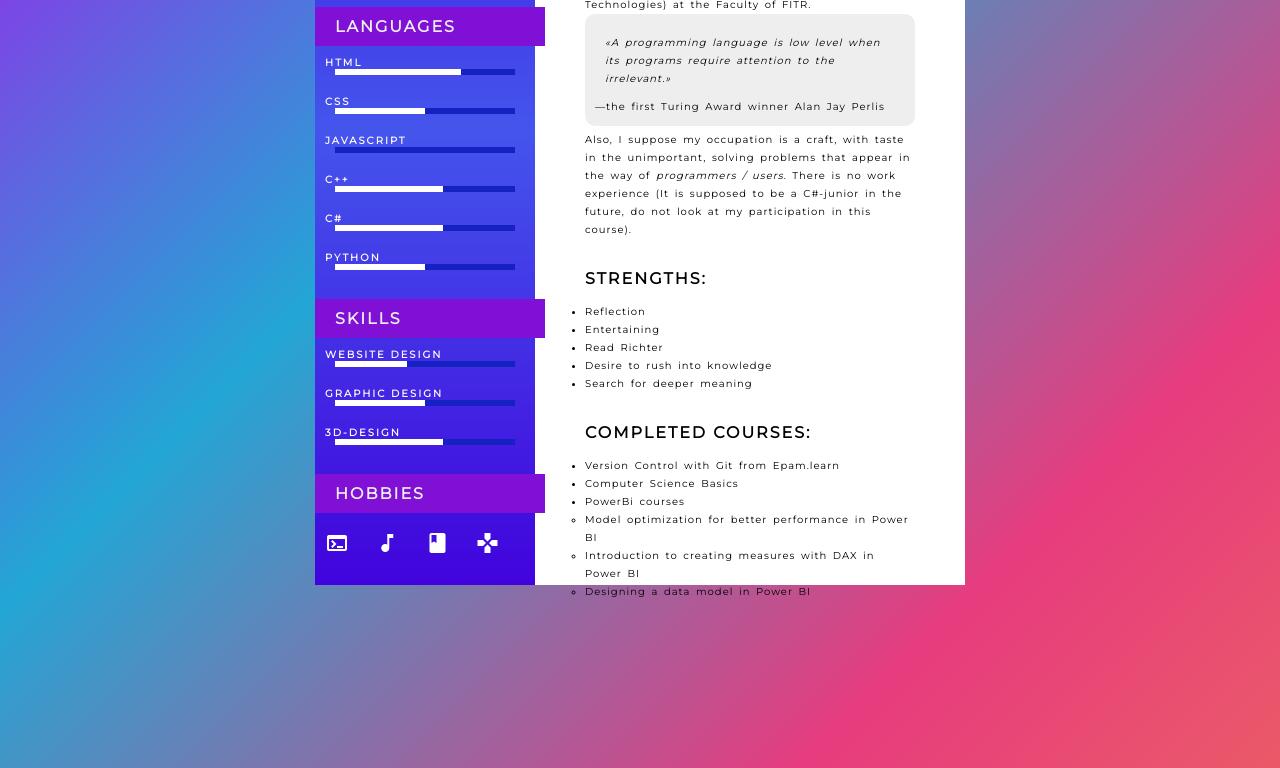
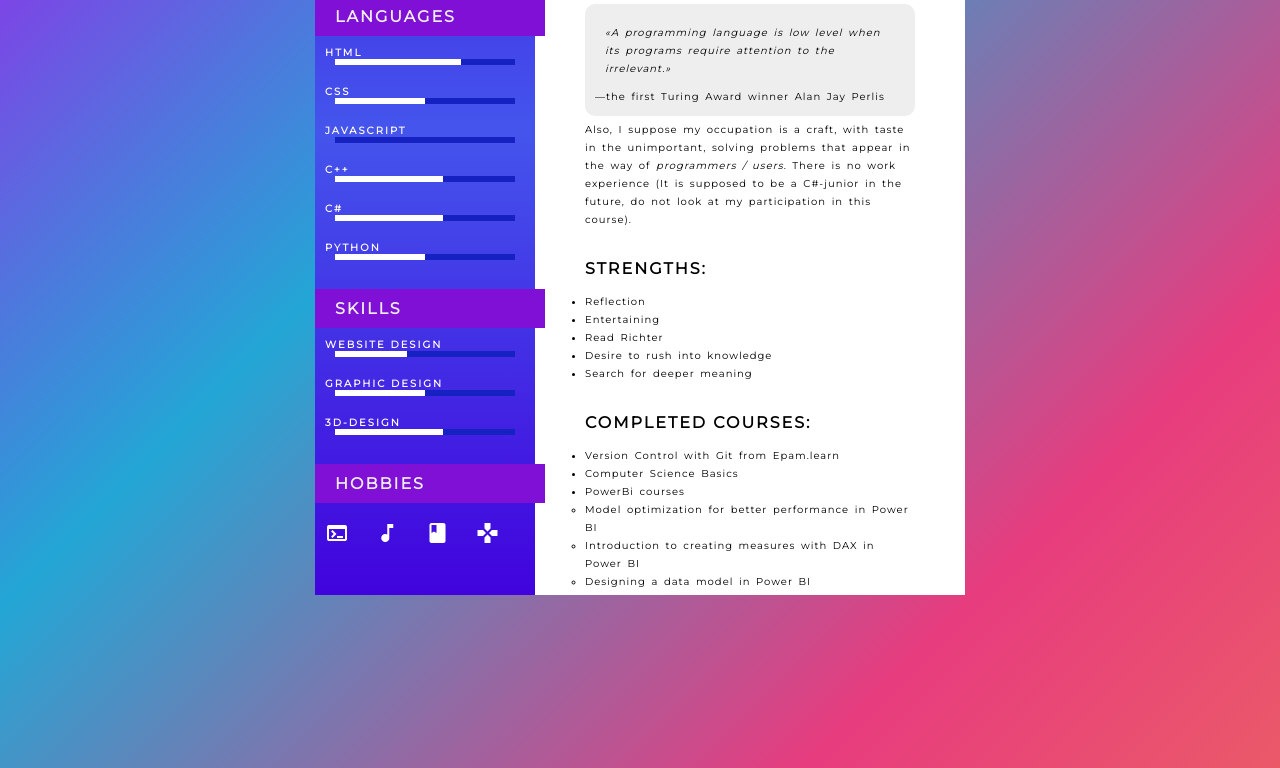
Before and after one commit to Spinozanilast/rsschool-cv, a plain HTML site: page index.html in a window 1280 px wide. Shown: the part 350-1118 px from the top of the page. Drawn offline with Linux system fonts and the light colour scheme.

Commit message:
fix: fix height of main block

```diff
--- a/style.css
+++ b/style.css
@@ -23,7 +23,7 @@ body{
 main{
 	background-color: white;
 	width: 650px;
-    	height: 910px;
+    	height: 930px;
 	position: absolute;
 	transform: translate(-50%, -50%);
 	left: 50%;
```
